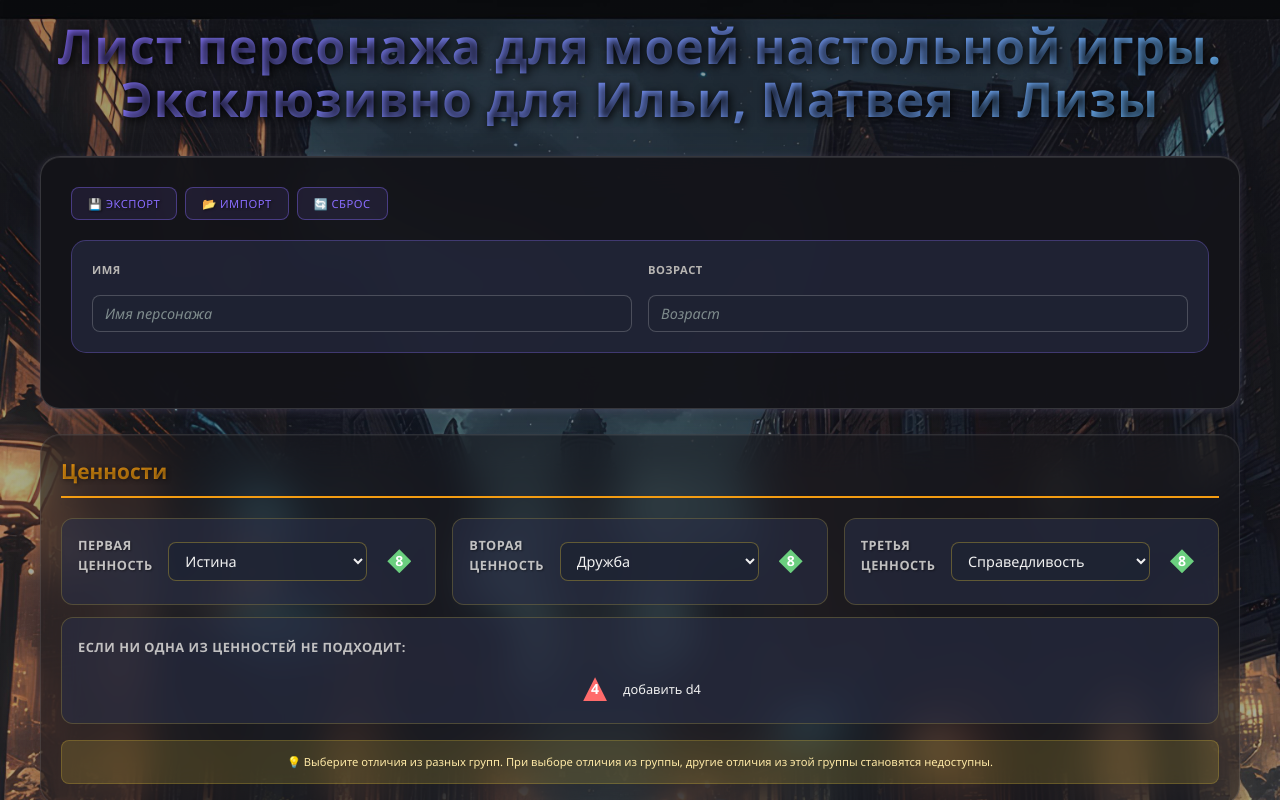
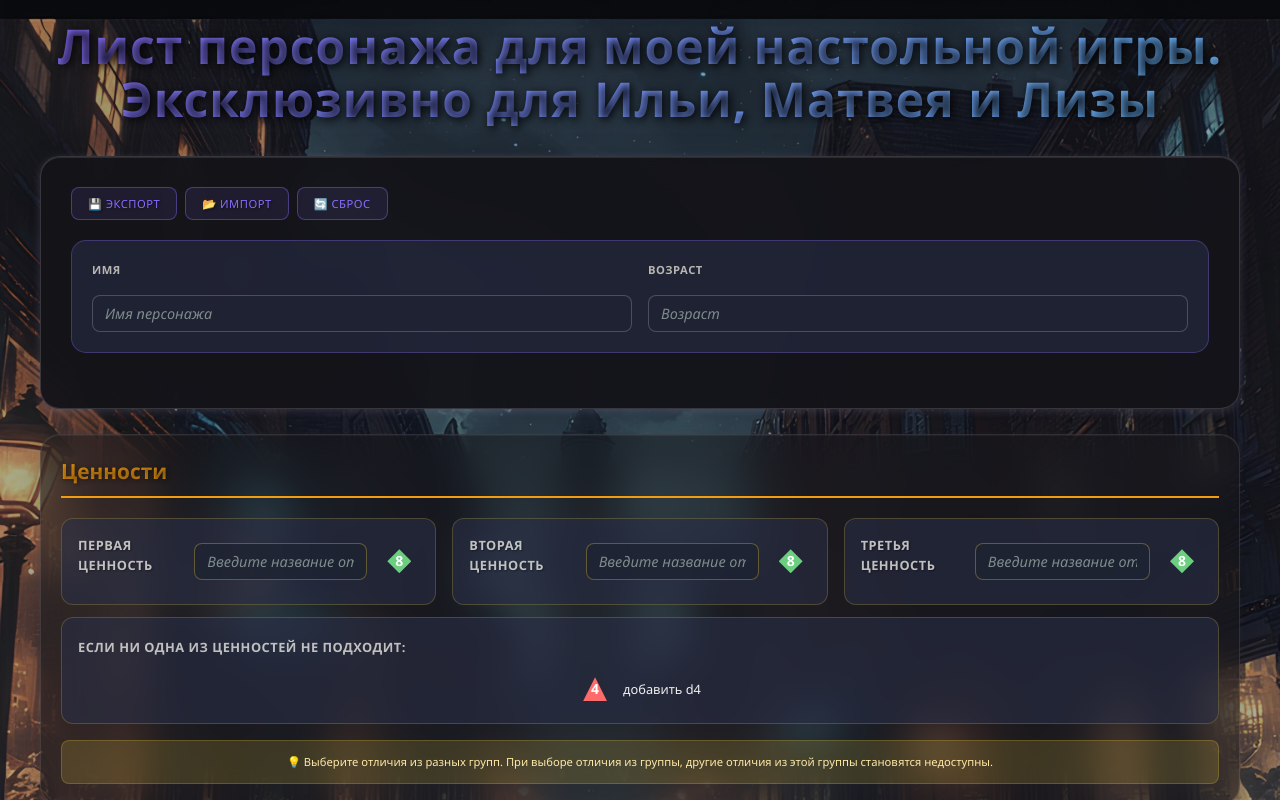
Before and after one commit to dplatonov865/cortex-prime-dice, a React (Vite) app: page / in a window 1280 px wide. Shown: the top 800 px of the page. Built offline with nearby package versions, Linux system fonts and the light colour scheme.

Commit message:
editable distinctions

```diff
--- a/src/components/DistinctionBlock.jsx
+++ b/src/components/DistinctionBlock.jsx
@@ -93,14 +93,14 @@ const DistinctionBlock = ({
           const isLimitReached = isUsageLimitReached && isUsageLimitReached('distinctions', distinction.name);
           const isClickable = !isLimitReached || additionalDieEffect;
 
-          const availableOptions = getAvailableOptions(distinctionId, distinction.name);
+          // const availableOptions = getAvailableOptions(distinctionId, distinction.name);
 
           return (
             <div key={distinctionId} className="distinction-row">
               <h4 className="distinction-title">{getDistinctionTitle(distinctionId)}</h4>
 
               <div className="distinction-controls">
-                <select
+                {/* <select
                   className="distinction-select"
                   value={distinction.name}
                   // onChange={(e) => handleNameChange(distinctionId, e.target.value)}
@@ -112,7 +112,15 @@ const DistinctionBlock = ({
                       {option.label}
                     </option>
                   ))}
-                </select>
+                </select> */}
+                <input
+                  type="text"
+                  className="distinction-input"
+                  value={distinction.name}
+                  onChange={(e) => onDistinctionChange(distinctionId, { name: e.target.value })}
+                  placeholder="Введите название отличия..."
+                  maxLength={30}
+                />
 
                 <div
                   className={`distinction-dice ${!isClickable ? 'dice-disabled' : ''}`}
@@ -138,11 +146,11 @@ const DistinctionBlock = ({
                 </div>
               </div>
 
-              {availableOptions.length === 1 && distinction.name && (
+              {/* {availableOptions.length === 1 && distinction.name && (
                 <div className="distinction-warning">
                   ⚠️ Все группы ценностей уже используются
                 </div>
-              )}
+              )} */}
             </div>
           );
         })}
--- a/src/constants/characterData.js
+++ b/src/constants/characterData.js
@@ -44,9 +44,9 @@ export const DEFAULT_COMPLICATIONS = {
 // Отличия теперь тоже в едином формате
 // Для отличий можно использовать d8 как основной тип
 export const DEFAULT_DISTINCTIONS = {
-  '1': { name: 'Истина', diceType: 'd8' },
-  '2': { name: 'Дружба', diceType: 'd8' },
-  '3': { name: 'Справедливость', diceType: 'd8' }
+  '1': { name: '', diceType: 'd8' },
+  '2': { name: '', diceType: 'd8' },
+  '3': { name: '', diceType: 'd8' }
 };
 
 // Специальности и ресурсы теперь с diceType
```
Also changed, not shown: 1 other file (tests, documents, lock files or other folders).
